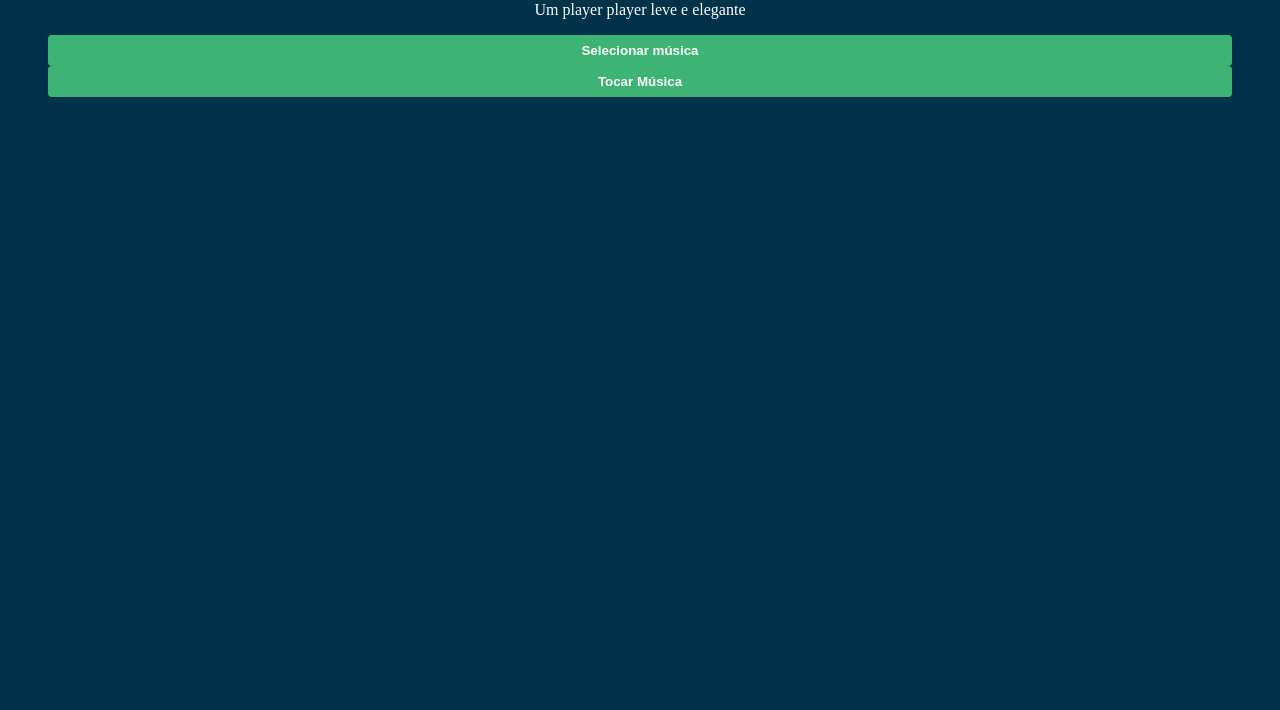
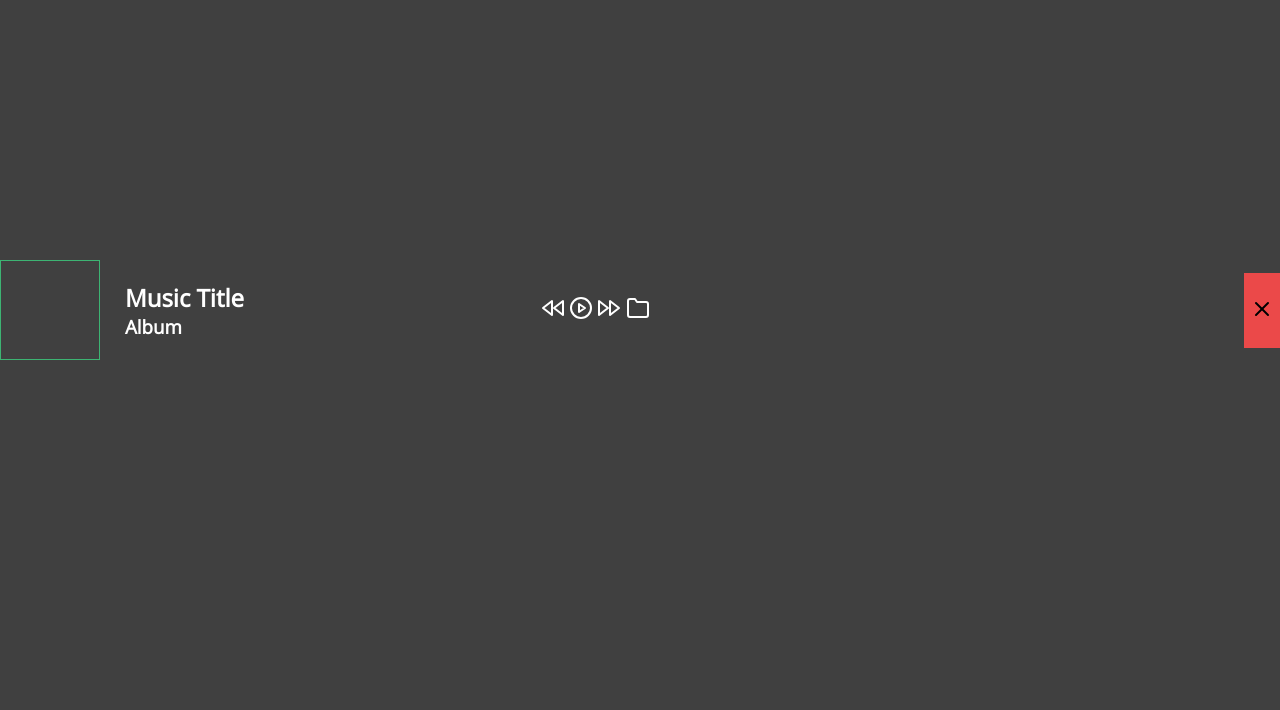
Before and after one commit to ViniciusP78/electron-mini-player, an Electron app: page app/index.html in a window 1280 px wide. Shown: the part 90-800 px from the top of the page. Drawn offline with Linux system fonts and the light colour scheme.

Commit message:
Changed Layout

```diff
--- a/app/index.css
+++ b/app/index.css
@@ -3,43 +3,68 @@
   margin: 0;
 }
 
+@font-face {
+  font-family: "OpenSans";
+  src: url("fonts/OpenSans-Regular.ttf");
+}
+
 body, html {
   width: 100%;
   height: 100%;
+  -webkit-app-region: drag;
+
+  display: flex;
+  align-items: center;
+  font-family: "OpenSans";
 }
 
+button {
+  -webkit-app-region: no-drag;
+}
+
+
+
 body {
-  background-color: rgb(0, 50, 73);
-  padding: 48px;
+  background-color: rgba(17, 17, 17, 0.8);
   color: white;
 }
 
-header {
-  text-align: center;
-}
-header > p {
-  margin: 16px 0px;
+#cover-art {
+  height: 100px;
+  width: 100px;
+  border: 1px solid rgb(61, 180, 115);
 }
 
-input { display: none; }
-
-#music-area {
-  margin-top: 16px;
+#cover-art img {
+  width:100%;
+  height: 100%;
 }
 
-#music-area button {
-  background: rgb(61, 180, 115);
-  width: 100%;
-  padding: 8px;
-  border-radius: 4px;
-  border:none;
-
-  color: white;
-  font-weight: bold;
-
-  cursor: pointer;
+#playback {
+  margin: auto;
+  -webkit-app-region: no-drag;
 }
 
-#music-area button:focus {
-  outline: none;
+#playback img {
+  filter: invert(100%);
 }
+
+#previous {
+  transform: scaleX(-1);
+
+}
+
+#quit {
+  margin-left: auto;
+  background-color: #eb4949;
+  border: none;
+  height:75px;
+}
+
+#quit svg {
+  fill: white;
+}
+
+#metadata {
+  margin-left:25px;
+}
--- a/app/index.html
+++ b/app/index.html
@@ -7,14 +7,28 @@
   <link rel="stylesheet" href="./index.css"/>
 </head>
 <body>
-  <header>
-    <h2>Mini-Player</h2>
-    <p>Um player player leve e elegante</p>
-  </header>
 
+  <div id="cover-art">
 
+  </div>
 
-  <div id="music-area">
+  <div id="metadata">
+    <h2 id="track-title">Music Title</h1>
+    <h3 id="track-album">Album</h2>
+  </div>
+
+  <div id="playback">
+    <img id="previous" src="svgs/fast-forward.svg" alt="Quit">
+    <img id="play" src="svgs/play-circle.svg" alt="Play">
+    <img id="next" src="svgs/fast-forward.svg" alt="Next">
+    <img id="open-track" src="svgs/folder.svg" alt="Folder">
+  </div>
+
+  <button id="quit">
+    <img src="svgs/x.svg" alt="Quit">
+  </button>
+
+  <!-- <div id="music-area">
       <button id="open-track" type="button">
         <label for="musicInput">
           Selecionar música
@@ -25,7 +39,7 @@
           Tocar Música
         </label>
       </button>
-  </div>
+  </div> -->
 
   <script>
     require('./renderer');
--- a/app/renderer.js
+++ b/app/renderer.js
@@ -4,9 +4,23 @@ const mm = require('music-metadata');
 
 var track;
 
+const coverContainer = document.querySelector('#cover-art');
+
+const trackTitle = document.querySelector('#track-title');
+const trackAlbum = document.querySelector('#track-album');
+
+const previousTrackButton = document.querySelector('#previous');
+const playTrackButton = document.querySelector('#play');
+const nextTrackButton = document.querySelector('#next');
+
 const openTrackButton = document.querySelector('#open-track');
-const playTrackButton = document.querySelector('#play-track');
-const musicArea = document.querySelector('#music-area');
+
+
+const quitButton = document.querySelector('#quit');
+
+quitButton.addEventListener('click', () => {
+  ipcRenderer.sendSync('quit');
+})
 
 openTrackButton.addEventListener('click', async () => {
   track = await ipcRenderer.invoke('open-track');
@@ -29,15 +43,11 @@ playTrackButton.addEventListener('click', () => { // Não apertar mais de uma ve
       trackCover.src = `data:${picture.format};base64,${picture.data.toString('base64')}`;
       trackCover.width = "300";
       trackCover.height = "300";
-      musicArea.appendChild(trackCover);
+      coverContainer.appendChild(trackCover);
 
-      let trackTitle = document.createElement("h1");
       trackTitle.innerHTML = metadata.common.title;
-      musicArea.appendChild(trackTitle);
 
-      let albumTitle = document.createElement("h2");
-      albumTitle.innerHTML = metadata.common.album;
-      musicArea.appendChild(albumTitle);
+      trackAlbum.innerHTML = metadata.common.album;
 
     })
 });
```
Also changed, not shown: app/Playback.js (added, +14 -0 lines), app/main.js (+11 -2 lines), app/fonts/OpenSans-Regular.ttf (added), app/svgs/fast-forward.svg (added), app/svgs/folder.svg (added), app/svgs/minimize-2.svg (added), app/svgs/music.svg (added), app/svgs/pause-circle.svg (added), app/svgs/pause.svg (added), app/svgs/play-circle.svg (added), app/svgs/play.svg (added), app/svgs/shuffle.svg (added), app/svgs/x-circle.svg (added), app/svgs/x.svg (added).
